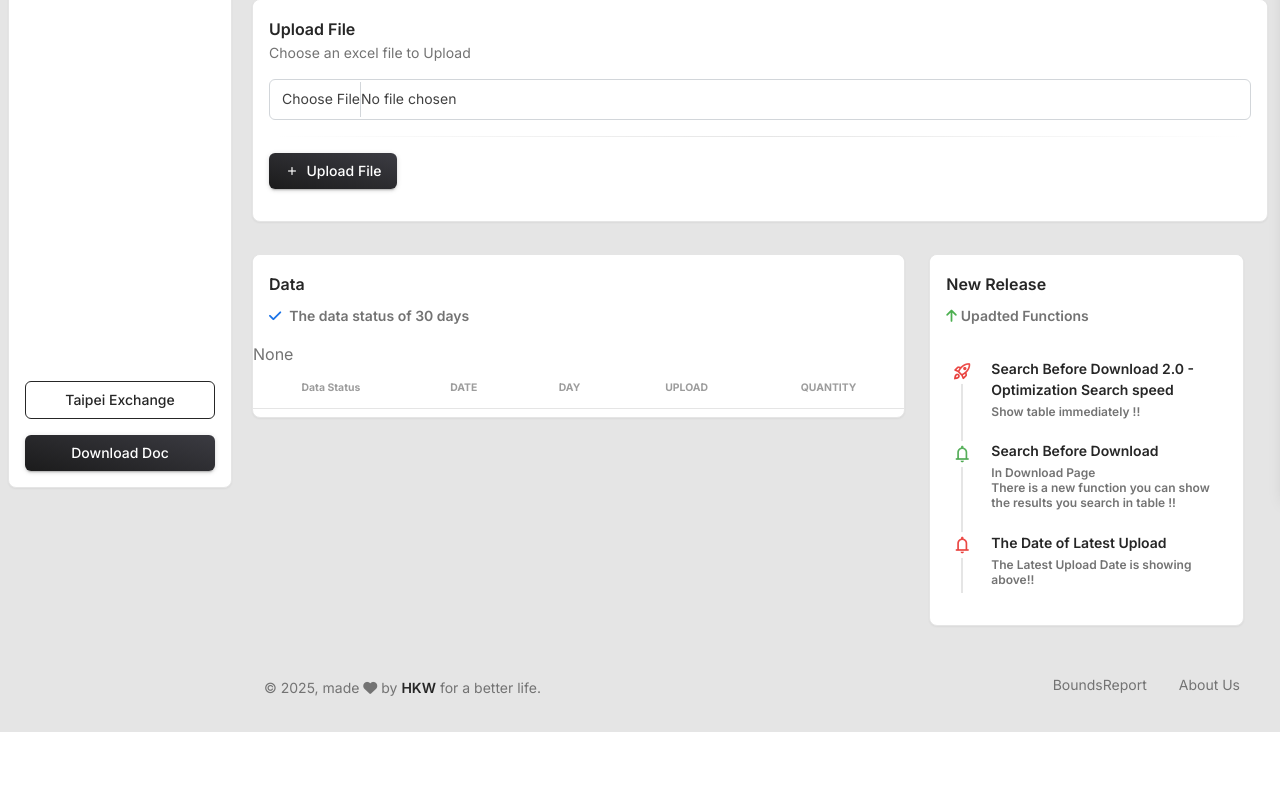
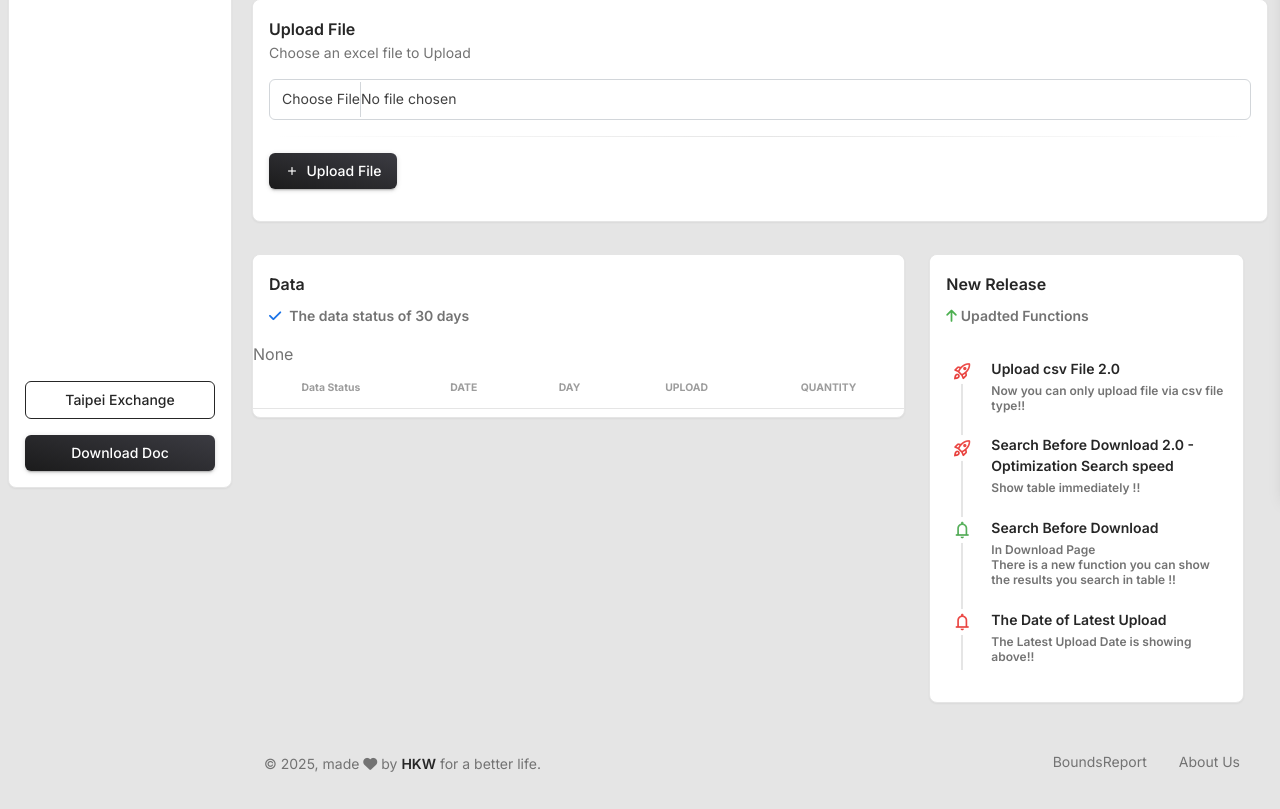
Before and after one commit to HKWPrince/bondsReporter, a Flask app: page / in a window 1280 px wide; the page is wider, and only the part inside the window is pictured. Shown: the part 304-1113 px from the top of that part. Before the commit the page ends 1036 px from the top of that part, so only its background shows below. Run offline with Flask 3, Linux system fonts and the light colour scheme; lists and menus that the app fills with data are empty; some libraries are stand-ins or nearby versions.

Commit message:
upload file type-> csv

```diff
--- a/app/templates/index.html
+++ b/app/templates/index.html
@@ -569,6 +569,15 @@
                       <i class="material-symbols-rounded text-danger text-gradient">rocket_launch</i>
                     </span>
                     <div class="timeline-content">
+                      <h6 class="text-dark text-sm font-weight-bold mb-0">Upload csv File 2.0</h6>
+                      <p class="text-secondary font-weight-bold text-xs mt-1 mb-0">Now you can only upload file via csv file type!! </p>
+                    </div>
+                  </div>
+                  <div class="timeline-block mb-3">
+                    <span class="timeline-step">
+                      <i class="material-symbols-rounded text-danger text-gradient">rocket_launch</i>
+                    </span>
+                    <div class="timeline-content">
                       <h6 class="text-dark text-sm font-weight-bold mb-0">Search Before Download 2.0 - Optimization Search speed</h6>
                       <p class="text-secondary font-weight-bold text-xs mt-1 mb-0">Show table immediately !! </p>
                     </div>
```
